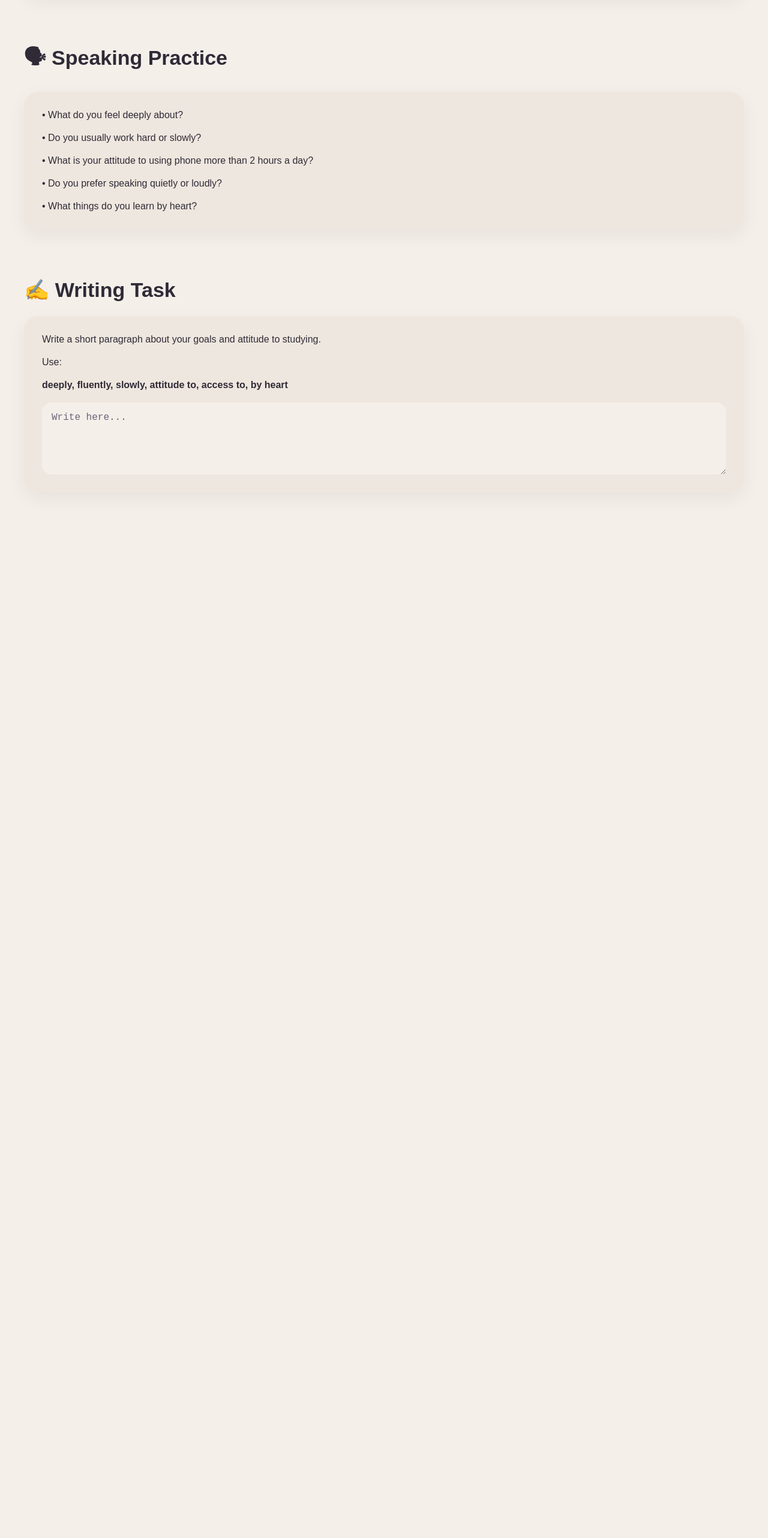
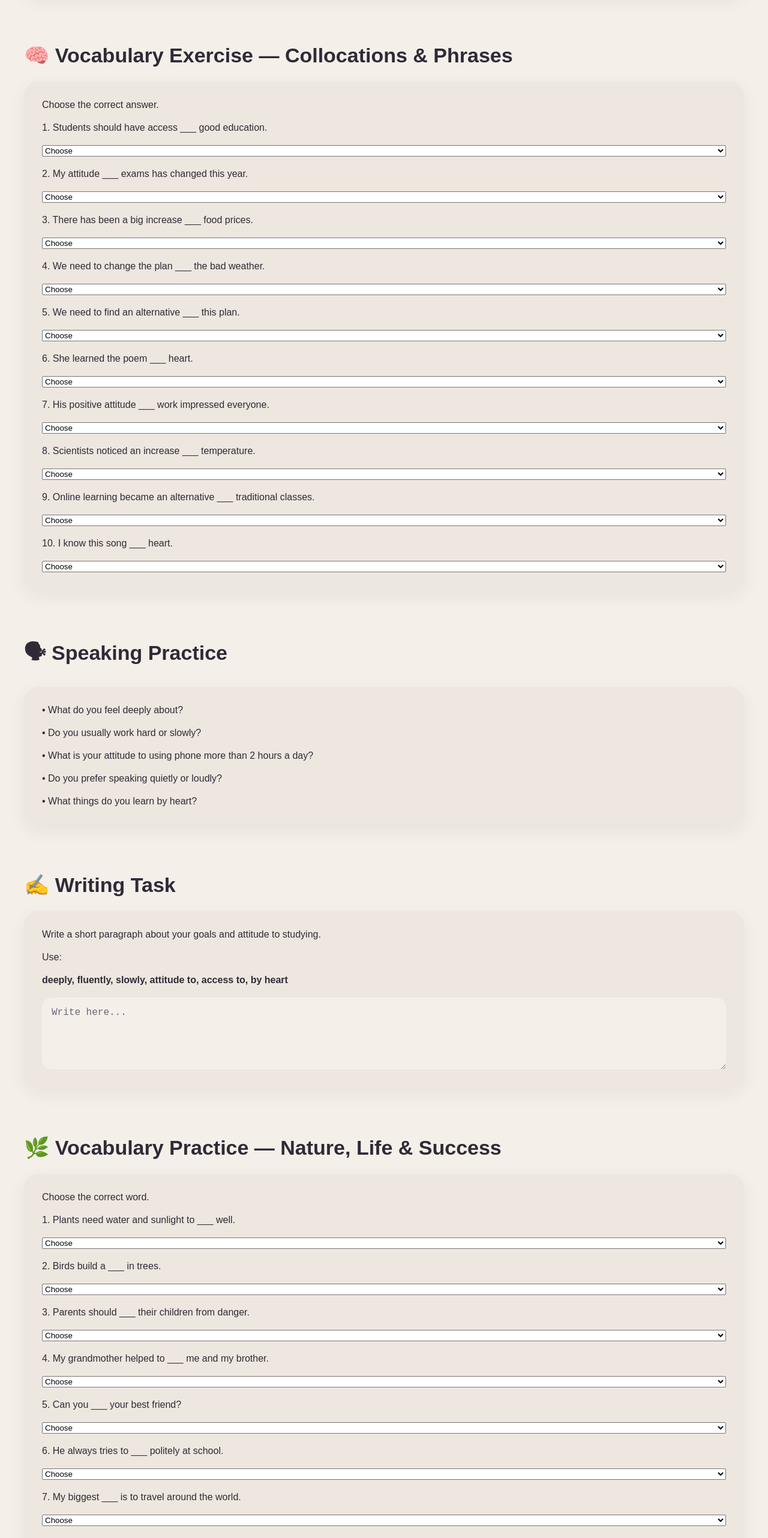
Before and after one commit to olha-zhemerdey/english-lessons-app, a React (Vite) app: page /lesson5 in a window 1280 px wide. Shown: the part 2900-5464 px from the top of the page at 60% size. Before the commit the page ends 3801 px from the top, so only its background shows below. Built offline with nearby package versions, Linux system fonts and the light colour scheme.

Commit message:
vika voc

```diff
--- a/src/pages/Lesson5.jsx
+++ b/src/pages/Lesson5.jsx
@@ -319,6 +319,116 @@ function Lesson5() {
       {/* SPEAKING */}
 
       <section className="lesson">
+        <h2>🧠 Vocabulary Exercise — Collocations & Phrases</h2>
+
+        <div className="exercise-card">
+          <p>Choose the correct answer.</p>
+
+          {/* QUESTION 1 */}
+          <p>1. Students should have access ___ good education.</p>
+
+          <select>
+            <option value="">Choose</option>
+            <option>for</option>
+            <option>to</option>
+            <option>at</option>
+          </select>
+
+          {/* QUESTION 2 */}
+          <p>2. My attitude ___ exams has changed this year.</p>
+
+          <select>
+            <option value="">Choose</option>
+            <option>for</option>
+            <option>to</option>
+            <option>about</option>
+          </select>
+
+          {/* QUESTION 3 */}
+          <p>3. There has been a big increase ___ food prices.</p>
+
+          <select>
+            <option value="">Choose</option>
+            <option>to</option>
+            <option>in</option>
+            <option>for</option>
+          </select>
+
+          {/* QUESTION 4 */}
+          <p>4. We need to change the plan ___ the bad weather.</p>
+
+          <select>
+            <option value="">Choose</option>
+            <option>because</option>
+            <option>because of</option>
+            <option>despite</option>
+          </select>
+
+          {/* QUESTION 5 */}
+          <p>5. We need to find an alternative ___ this plan.</p>
+
+          <select>
+            <option value="">Choose</option>
+            <option>for</option>
+            <option>with</option>
+            <option>to</option>
+          </select>
+
+          {/* QUESTION 6 */}
+          <p>6. She learned the poem ___ heart.</p>
+
+          <select>
+            <option value="">Choose</option>
+            <option>with</option>
+            <option>by</option>
+            <option>from</option>
+          </select>
+
+          {/* QUESTION 7 */}
+          <p>7. His positive attitude ___ work impressed everyone.</p>
+
+          <select>
+            <option value="">Choose</option>
+            <option>to</option>
+            <option>for</option>
+            <option>on</option>
+          </select>
+
+          {/* QUESTION 8 */}
+          <p>8. Scientists noticed an increase ___ temperature.</p>
+
+          <select>
+            <option value="">Choose</option>
+            <option>in</option>
+            <option>to</option>
+            <option>at</option>
+          </select>
+
+          {/* QUESTION 9 */}
+          <p>
+            9. Online learning became an alternative ___ traditional classes.
+          </p>
+
+          <select>
+            <option value="">Choose</option>
+            <option>with</option>
+            <option>to</option>
+            <option>for</option>
+          </select>
+
+          {/* QUESTION 10 */}
+          <p>10. I know this song ___ heart.</p>
+
+          <select>
+            <option value="">Choose</option>
+            <option>on</option>
+            <option>by</option>
+            <option>from</option>
+          </select>
+        </div>
+      </section>
+
+      <section className="lesson">
         <h2>🗣 Speaking Practice</h2>
 
         <div className="exercise-card">
@@ -353,6 +463,164 @@ function Lesson5() {
           <textarea placeholder="Write here..." />
         </div>
       </section>
+
+      <section className="lesson">
+        <h2>🌿 Vocabulary Practice — Nature, Life & Success</h2>
+
+        <div className="exercise-card">
+          <p>Choose the correct word.</p>
+
+          {/* QUESTION 1 */}
+          <p>1. Plants need water and sunlight to ___ well.</p>
+
+          <select>
+            <option value="">Choose</option>
+            <option>protect</option>
+            <option>grow</option>
+            <option>behave</option>
+          </select>
+
+          {/* QUESTION 2 */}
+          <p>2. Birds build a ___ in trees.</p>
+
+          <select>
+            <option value="">Choose</option>
+            <option>solution</option>
+            <option>nest</option>
+            <option>dream</option>
+          </select>
+
+          {/* QUESTION 3 */}
+          <p>3. Parents should ___ their children from danger.</p>
+
+          <select>
+            <option value="">Choose</option>
+            <option>protect</option>
+            <option>describe</option>
+            <option>bring up</option>
+          </select>
+
+          {/* QUESTION 4 */}
+          <p>4. My grandmother helped to ___ me and my brother.</p>
+
+          <select>
+            <option value="">Choose</option>
+            <option>bring up</option>
+            <option>dream</option>
+            <option>grow</option>
+          </select>
+
+          {/* QUESTION 5 */}
+          <p>5. Can you ___ your best friend?</p>
+
+          <select>
+            <option value="">Choose</option>
+            <option>behave</option>
+            <option>describe</option>
+            <option>decide</option>
+          </select>
+
+          {/* QUESTION 6 */}
+          <p>6. He always tries to ___ politely at school.</p>
+
+          <select>
+            <option value="">Choose</option>
+            <option>behave</option>
+            <option>dream</option>
+            <option>protect</option>
+          </select>
+
+          {/* QUESTION 7 */}
+          <p>7. My biggest ___ is to travel around the world.</p>
+
+          <select>
+            <option value="">Choose</option>
+            <option>decision</option>
+            <option>dream</option>
+            <option>solution</option>
+          </select>
+
+          {/* QUESTION 8 */}
+          <p>8. We finally found a ___ to the problem.</p>
+
+          <select>
+            <option value="">Choose</option>
+            <option>success</option>
+            <option>solution</option>
+            <option>iron</option>
+          </select>
+
+          {/* QUESTION 9 */}
+          <p>9. She made the right ___ and changed her job.</p>
+
+          <select>
+            <option value="">Choose</option>
+            <option>decision</option>
+            <option>nest</option>
+            <option>key</option>
+          </select>
+
+          {/* QUESTION 10 */}
+          <p>10. Hard work is the ___ to success.</p>
+
+          <select>
+            <option value="">Choose</option>
+            <option>iron</option>
+            <option>key</option>
+            <option>dream</option>
+          </select>
+
+          {/* QUESTION 11 */}
+          <p>11. He became rich after his business was a great ___.</p>
+
+          <select>
+            <option value="">Choose</option>
+            <option>success</option>
+            <option>solution</option>
+            <option>decision</option>
+          </select>
+
+          {/* QUESTION 12 */}
+          <p>12. Spinach is rich in ___.</p>
+
+          <select>
+            <option value="">Choose</option>
+            <option>iron</option>
+            <option>nest</option>
+            <option>dream</option>
+          </select>
+
+          {/* QUESTION 13 */}
+          <p>13. My parents always ___ care of me when I’m ill.</p>
+
+          <select>
+            <option value="">Choose</option>
+            <option>grow</option>
+            <option>take</option>
+            <option>describe</option>
+          </select>
+
+          {/* QUESTION 14 */}
+          <p>14. It was difficult to ___ what to do next.</p>
+
+          <select>
+            <option value="">Choose</option>
+            <option>behave</option>
+            <option>decide</option>
+            <option>protect</option>
+          </select>
+
+          {/* QUESTION 15 */}
+          <p>15. She comes from a very ___ family.</p>
+
+          <select>
+            <option value="">Choose</option>
+            <option>rich</option>
+            <option>iron</option>
+            <option>key</option>
+          </select>
+        </div>
+      </section>
     </main>
   );
 }
```
